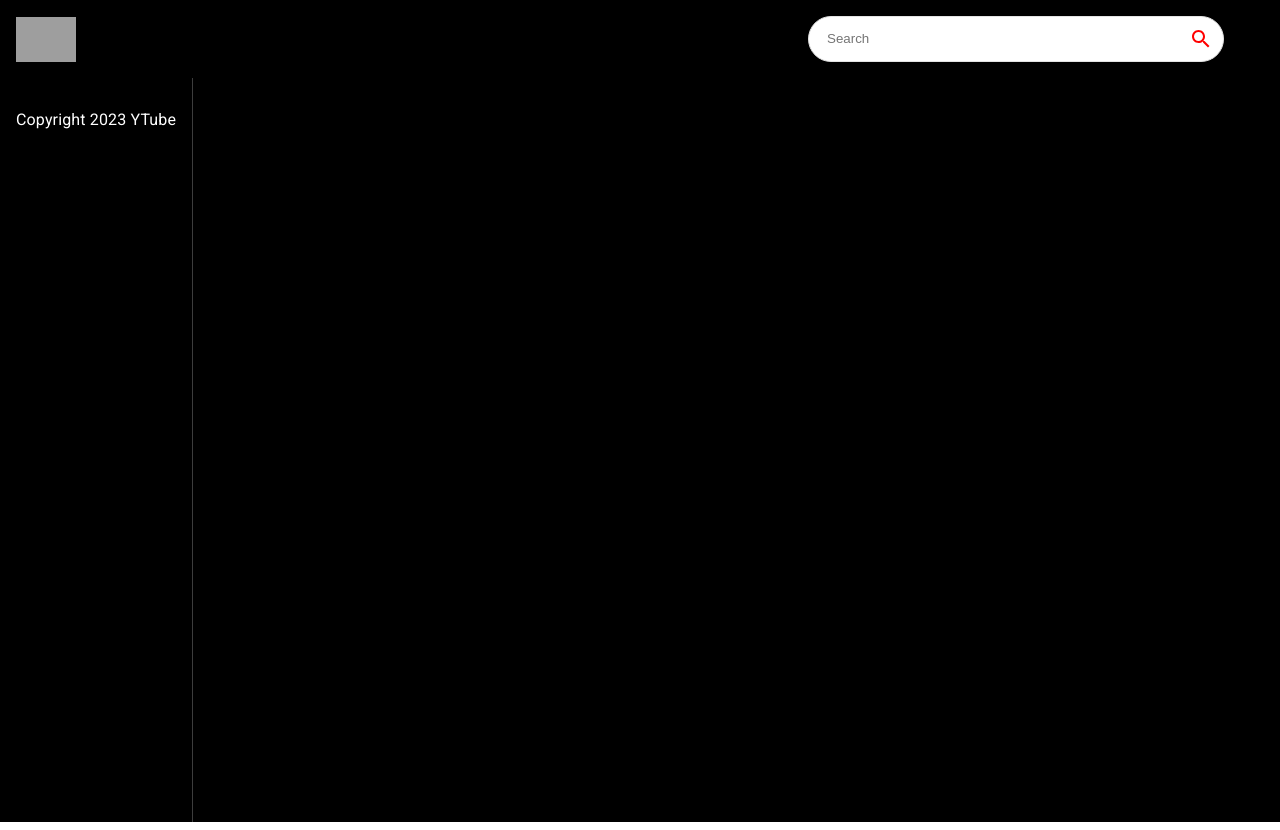
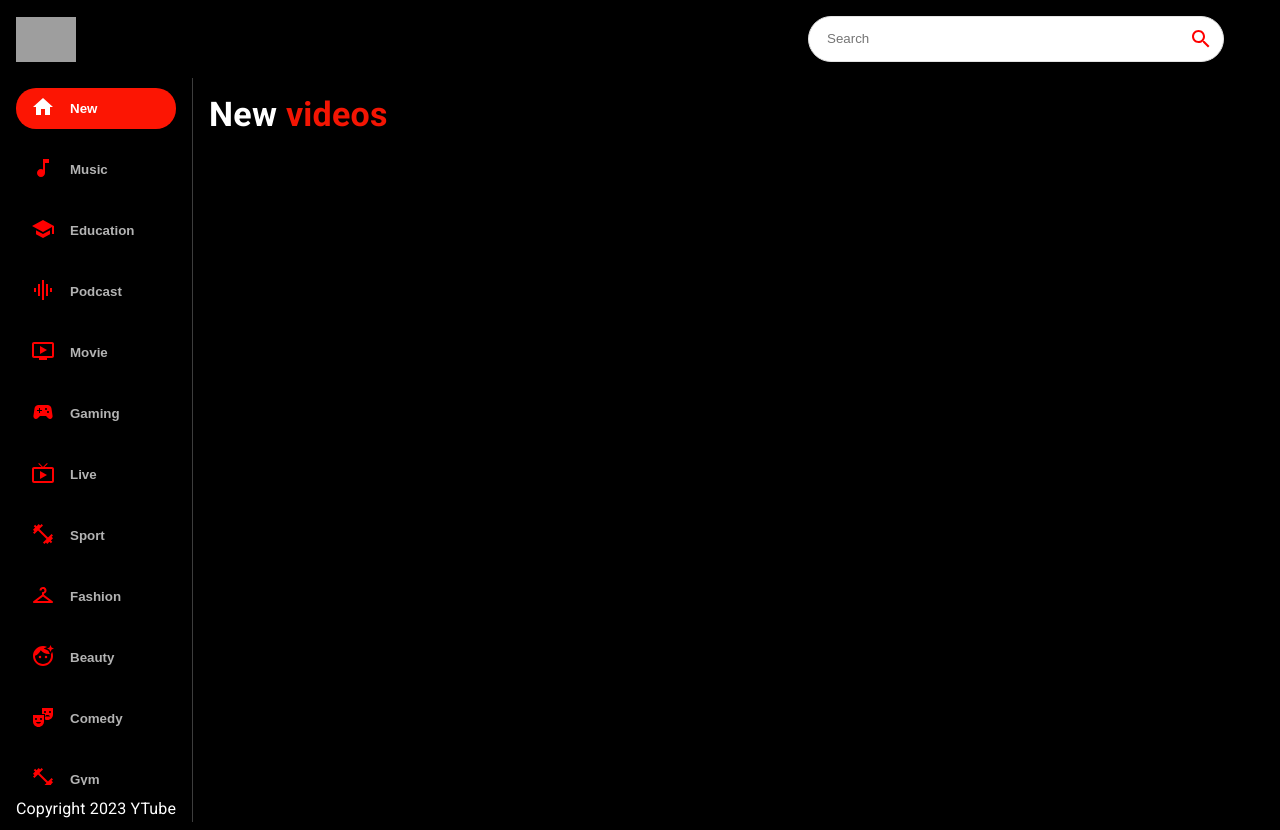
Before and after one commit to JARAYTIDA/MERN_Auth, a React (Create React App) app: page / in a window 1280 px wide. Built offline with nearby package versions, Linux system fonts and the light colour scheme; grey boxes are pictures that could not be loaded.

Commit message:
done till fetch videos api

```diff
--- a/src/components/Feed.jsx
+++ b/src/components/Feed.jsx
@@ -1,15 +1,26 @@
 import {useState, useEffect} from 'react';
 import { Box, Stack, Typography } from '@mui/material';
 import { Height } from '@mui/icons-material';
+import SideBar from './SideBar';
+import Videos from './Videos';
 
 const Feed = () => {
     return (
         <Stack sx={{flexDirection: {sx: "column", md:"row"}}}>
             <Box sx= {{height:{sx:'auto', md:'93vh'}, borderRight:' 1px solid #3d3d3d', px:{sx:0, md:2}}}>
-                Sidebar
+                <SideBar/>
                 <Typography className='copyright' varient='body2' sx={{mt:1.5, color:"#fff"}}>
                     Copyright 2023 YTube
                 </Typography>
+            </Box>
+
+            <Box p={2} sx={{overflowY:'auto', height:'90vh', flex:2}}>
+                <Typography variant='h4' fontWeight='bold' mb={2} sx={{color:'white'}} >
+                    New <span style={{color:'#f31503'}}>
+                        videos
+                    </span>
+                </Typography>
+                <Videos videos = {[]}/>
             </Box>
         </Stack>
     )
--- /dev/null
+++ b/src/components/SideBar.jsx
@@ -0,0 +1,22 @@
+// import React from 'react'
+import { Stack } from '@mui/material'
+import { categories } from '../utils/constants'
+
+const selectedCategory = 'New';
+
+const SideBar = () => (
+    <Stack direction="row" sx={{ overflowY:"auto", height:{sx:'auto', md:'95%'}, flexDirection:{md:'column'}}}>
+        {categories.map((category) => (
+            <button
+                className='category-btn'
+                style={{background: category.name === selectedCategory && '#fc1503', color:'white'}}
+                key={category.name}
+            >
+                <span style={{color: category.name === selectedCategory ? 'white' : 'red', marginRight:'15px'}}>{category.icon}</span>
+                <span style={{opacity: category.name === selectedCategory ? '1' : '0.7'}}>{category.name}</span>
+            </button>
+        ))}
+    </Stack>
+)
+
+export default SideBar
--- /dev/null
+++ b/src/components/Videos.jsx
@@ -0,0 +1,9 @@
+import React from 'react'
+
+const Videos = () => {
+    return (
+        <div>Videos</div>
+    )
+}
+
+export default Videos
--- a/src/components/index.js
+++ b/src/components/index.js
@@ -4,3 +4,5 @@
 export { default as SearchFeed } from './SearchFeed';
 export { default as VideoDetail } from './VideoDetail';
 export { default as SearchBar } from './SearchBar';
+export { default as SideBar } from './SideBar';
+export { default as Videos } from './Videos';
--- a/src/utils/constants.js
+++ b/src/utils/constants.js
@@ -16,10 +16,10 @@
 
 export const categories = [
     { name: 'New', icon: <HomeIcon />, },
-    { name: 'JS Mastery', icon: <CodeIcon />, },
-    { name: 'Coding', icon: <CodeIcon />, },
-    { name: 'ReactJS', icon: <CodeIcon />, },
-    { name: 'NextJS', icon: <CodeIcon />, },
+    // { name: 'JS Mastery', icon: <CodeIcon />, },
+    // { name: 'Coding', icon: <CodeIcon />, },
+    // { name: 'ReactJS', icon: <CodeIcon />, },
+    // { name: 'NextJS', icon: <CodeIcon />, },
     { name: 'Music', icon: <MusicNoteIcon /> },
     { name: 'Education', icon: <SchoolIcon />, },
     { name: 'Podcast', icon: <GraphicEqIcon />, },
```
